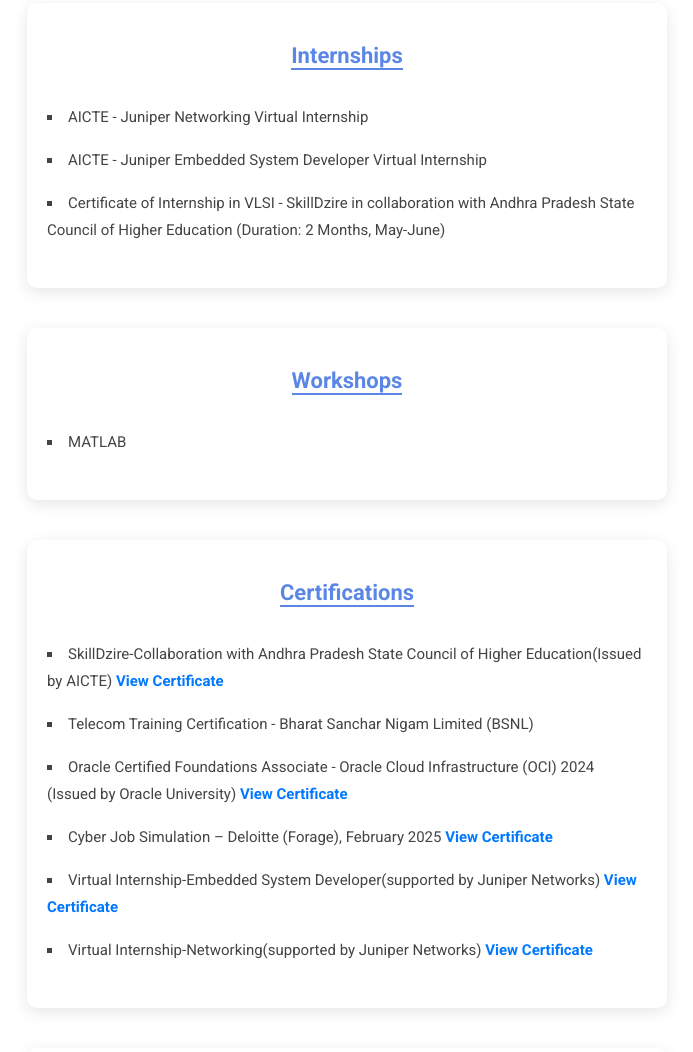
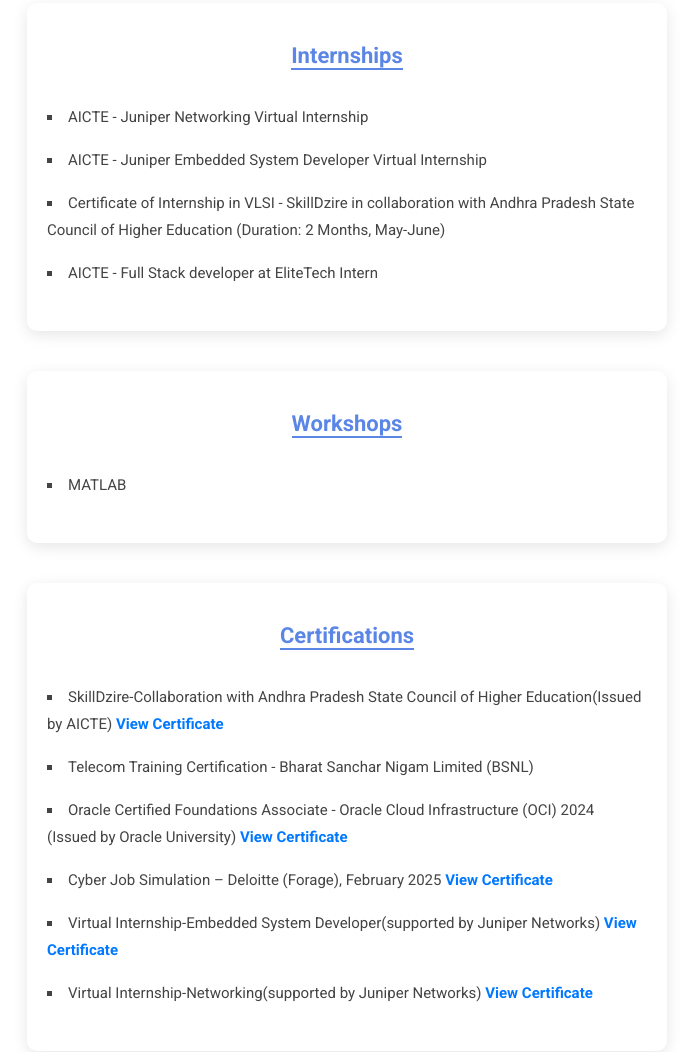
Before and after one commit to sowjanyanagasritadi/profile_webpage, a plain HTML site: page index.html in a window 1280 px wide. Shown: the part 1628-2680 px from the top of the page, without its empty margins (293-986 px from the left). Drawn offline with Linux system fonts and the light colour scheme.

Commit message:
Update index.html

```diff
--- a/index.html
+++ b/index.html
@@ -79,6 +79,7 @@
             <li>AICTE - Juniper Networking  Virtual Internship</li>
             <li>AICTE - Juniper Embedded System Developer Virtual Internship</li>
             <li>Certificate of Internship in VLSI - SkillDzire in collaboration with Andhra Pradesh State Council of Higher Education (Duration: 2 Months, May-June)</li>
+	    <li>AICTE - Full Stack developer at EliteTech Intern</li>
         </ul>
     </section>
 
```
